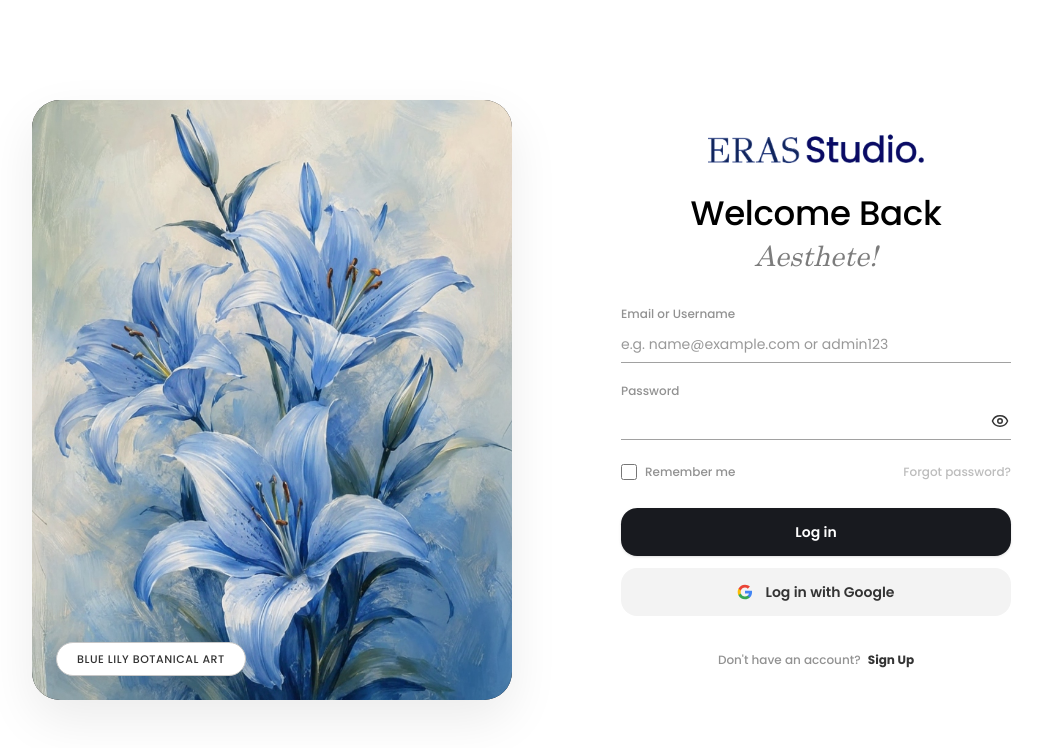
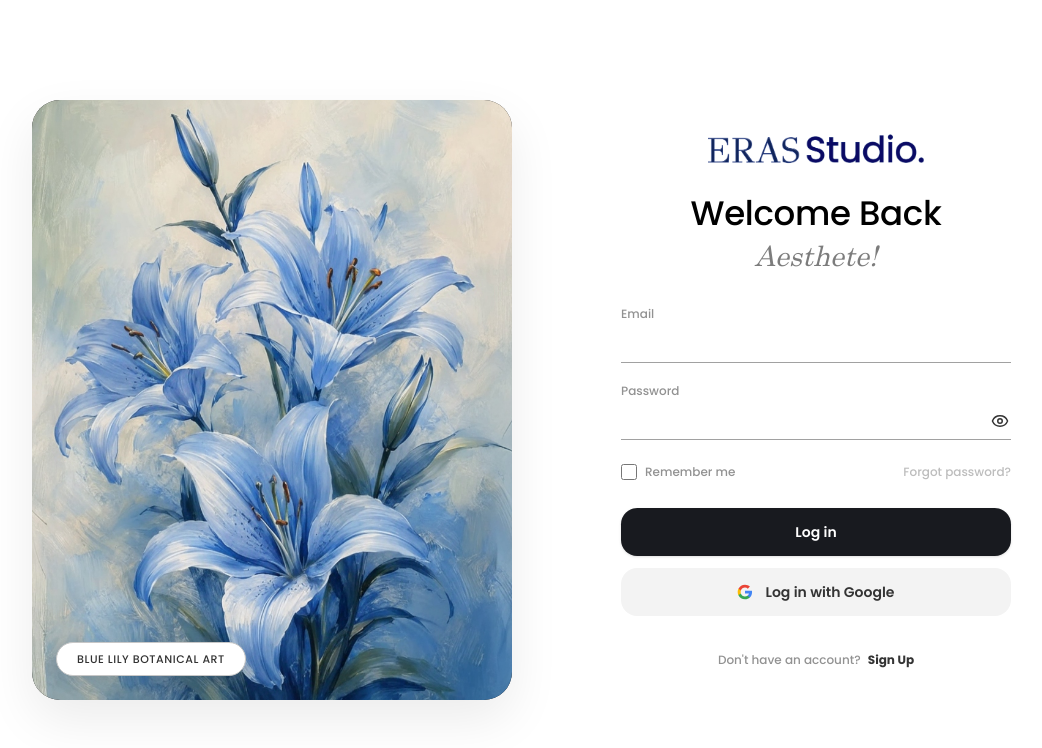
Before and after one commit to viresh-s/Eras-Studio, a Next.js app: page /login in a window 1280 px wide. Shown: the top 748 px of the page, without its empty margins (96-1138 px from the left). Built offline with nearby package versions, Linux system fonts and the light colour scheme; no server answers.

Commit message:
fix(ui): remove admin hint placeholder from public login form

```diff
--- a/src/app/(auth)/login/page.tsx
+++ b/src/app/(auth)/login/page.tsx
@@ -220,7 +220,7 @@ function LoginFormContent() {
 
           {/* Credentials Form */}
           <form onSubmit={handleSubmit(onSubmit)} className="space-y-5">
-            {/* Email or Username Field */}
+            {/* Email Field */}
             <div>
               <label
                 htmlFor="email"
@@ -231,7 +231,7 @@ function LoginFormContent() {
                 }}
                 className="block text-xs mb-1"
               >
-                Email or Username
+                Email
               </label>
               <input
                 id="email"
@@ -239,7 +239,7 @@ function LoginFormContent() {
                 autoCapitalize="none"
                 autoCorrect="off"
                 autoComplete="username"
-                placeholder="e.g. name@example.com or admin123"
+                placeholder=""
                 {...register('email')}
                 style={{
                   fontFamily: "'Poppins', sans-serif",
```
